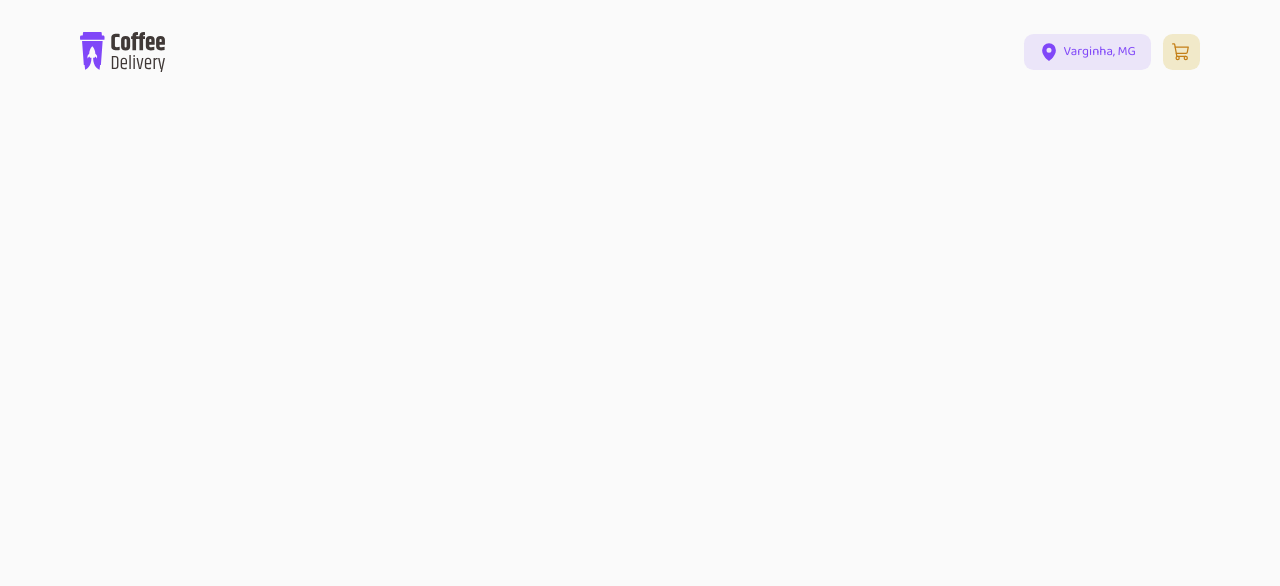
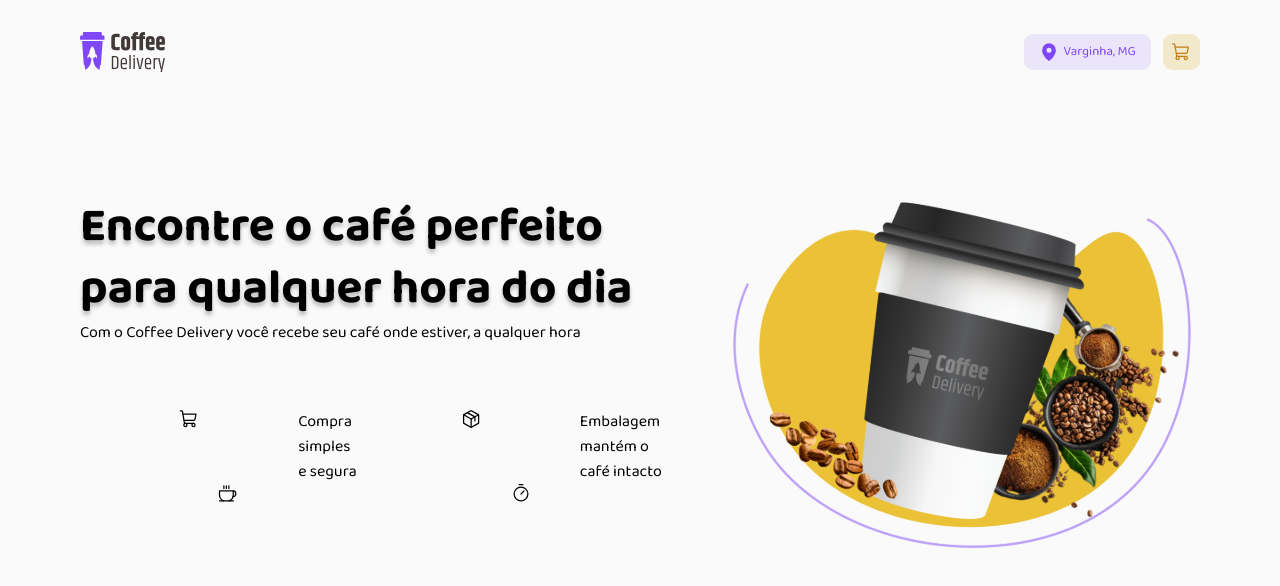
Before and after one commit to alexbruno10/coffee-delivery, a React (Vite) app: page / in a window 1280 px wide. Shown: the top 586 px of the page. Built offline with nearby package versions, Linux system fonts and the light colour scheme.

Commit message:
Setting Title and Logo

```diff
--- a/src/App.tsx
+++ b/src/App.tsx
@@ -2,11 +2,13 @@ import { ThemeProvider } from 'styled-components'
 import { defaultTheme } from './styles/themes/default'
 import { GlobalStyle } from  './styles/global'
 import Header from './components/Header'
+import Title from './components/Title'
 
 export default function App() {
   return (
     <ThemeProvider theme={defaultTheme}>
       <Header />
+      <Title />
       <GlobalStyle />
     </ThemeProvider>
   )
--- a/src/components/Header/styles.ts
+++ b/src/components/Header/styles.ts
@@ -1,3 +1,5 @@
+
+
 import styled, { ThemeConsumer } from 'styled-components'
 
 export const HeaderContainer = styled.header`
@@ -7,7 +9,6 @@ export const HeaderContainer = styled.header`
   height: 6.5rem;
   background: ${(props) => props.theme['background']};
   justify-content: center;
-
   > div {
     width: 100%;
     display: flex;
@@ -38,6 +39,12 @@ export const HeaderButtonLocal = styled.button`
     background: ${(props) => props.theme['purple-dark']};
     color: ${(props) => props.theme['purple']};
     font-size: small;
+
+    &:hover {
+      /* background: ${(props) => props.theme['purple-dark']}; */
+      //color: ${(props) => props.theme['purple']};
+      filter: brightness(0.9);
+    }
 `
 
 export const HeaderButtonCart = styled.button`
@@ -57,7 +64,8 @@ export const HeaderButtonCart = styled.button`
     font-size: small;
 
     &:hover {
-      background: ${(props) => props.theme['purple-dark']};
-      color: ${(props) => props.theme['purple']};
+      /* background: ${(props) => props.theme['purple-dark']}; */
+      //color: ${(props) => props.theme['purple']};
+      filter: brightness(0.9);
     }
 `
--- /dev/null
+++ b/src/components/Title/index.tsx
@@ -0,0 +1,33 @@
+import {TitleContainer, TitleFormat, TitleIcons, FirstIcons, SecondIcons} from './styles'
+import CoffeeLogo from '../../assets/coffee/coffee.svg'
+import { Coffee, Timer, Package, ShoppingCart } from 'phosphor-react'
+
+export default function Title() {
+    return (
+        <>
+        <TitleContainer>
+            <div>
+                <TitleFormat>
+                <h2>Encontre o café perfeito para qualquer hora do dia</h2>
+                <p>Com o Coffee Delivery você recebe seu café onde estiver, a qualquer hora</p>
+
+                <TitleIcons>
+                    <FirstIcons>
+                        <ShoppingCart size={20} width="fill"/>
+                            <span>Compra simples e segura</span>
+                        <Package size={20} width="fill"/>
+                            <span>Embalagem mantém o café intacto</span>
+                    </FirstIcons>
+                    <SecondIcons>
+                        <Coffee size={20} width="fill"/>
+                        <Timer size={20} width="fill"/>
+                    </SecondIcons>
+                </TitleIcons>
+
+                </TitleFormat>
+                <img src={CoffeeLogo} alt="" />
+            </div>
+        </TitleContainer>
+        </>
+    )
+}
--- /dev/null
+++ b/src/components/Title/styles.ts
@@ -0,0 +1,48 @@
+
+import styled, { ThemeConsumer } from 'styled-components'
+
+export const TitleContainer = styled.div`
+  width: 100%;
+  display: flex;
+  align-items: center;
+  height: 34rem;
+  background: ${(props) => props.theme['background']};
+  justify-content: center;
+  > div {
+    width: 100%;
+    display: flex;
+    justify-content: space-between;
+    max-width: 70rem;
+    margin-right: auto;
+    margin-left: auto;
+  }
+`
+
+export const TitleFormat = styled.div`
+    display: inline-block;
+
+    >h2 {
+        width: 36.75rem;
+        height: 7.75rem;
+        font-size: 3rem;
+        font-weight: 800;
+        font-style: normal;
+        line-height: 130%;
+        text-shadow: 0px 4px 4px rgba(0, 0, 0, 0.25);
+    }
+`
+
+export const TitleIcons = styled.div`
+width: 100%;
+    display: inline-block;
+    margin: 0 auto;
+    padding-top: 4rem;
+    align-items: flex-start;
+`
+
+export const FirstIcons = styled.div`
+    display: flex;
+`
+export const SecondIcons = styled.div`
+    display: flex;
+`
```
